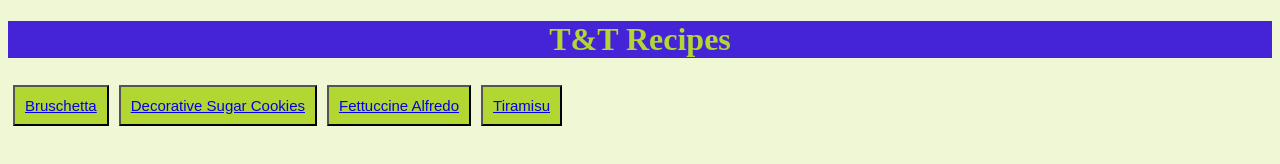
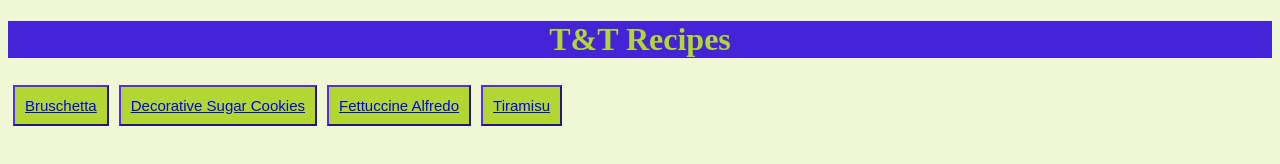
Before and after one commit to stulcan/odin-recipes, a plain HTML site: page index.html in a window 1280 px wide. Drawn offline with Linux system fonts and the light colour scheme.

Commit message:
Add button border color

```diff
--- a/style.css
+++ b/style.css
@@ -35,6 +35,7 @@ p {
 button {
     margin:5px;
     padding: 10px;
+    border-color:#4424d6;
     background-color:#b2d732;
     font-size: 15px;
 }
```
